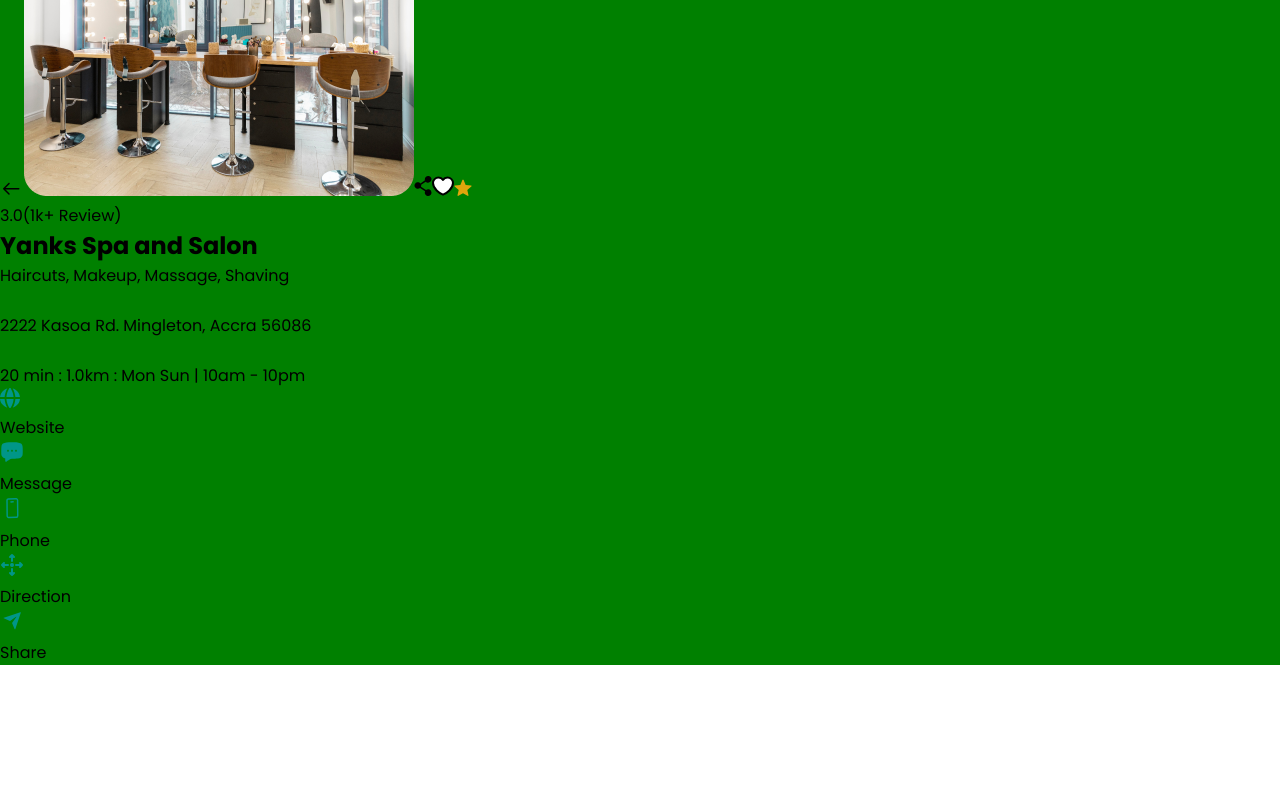
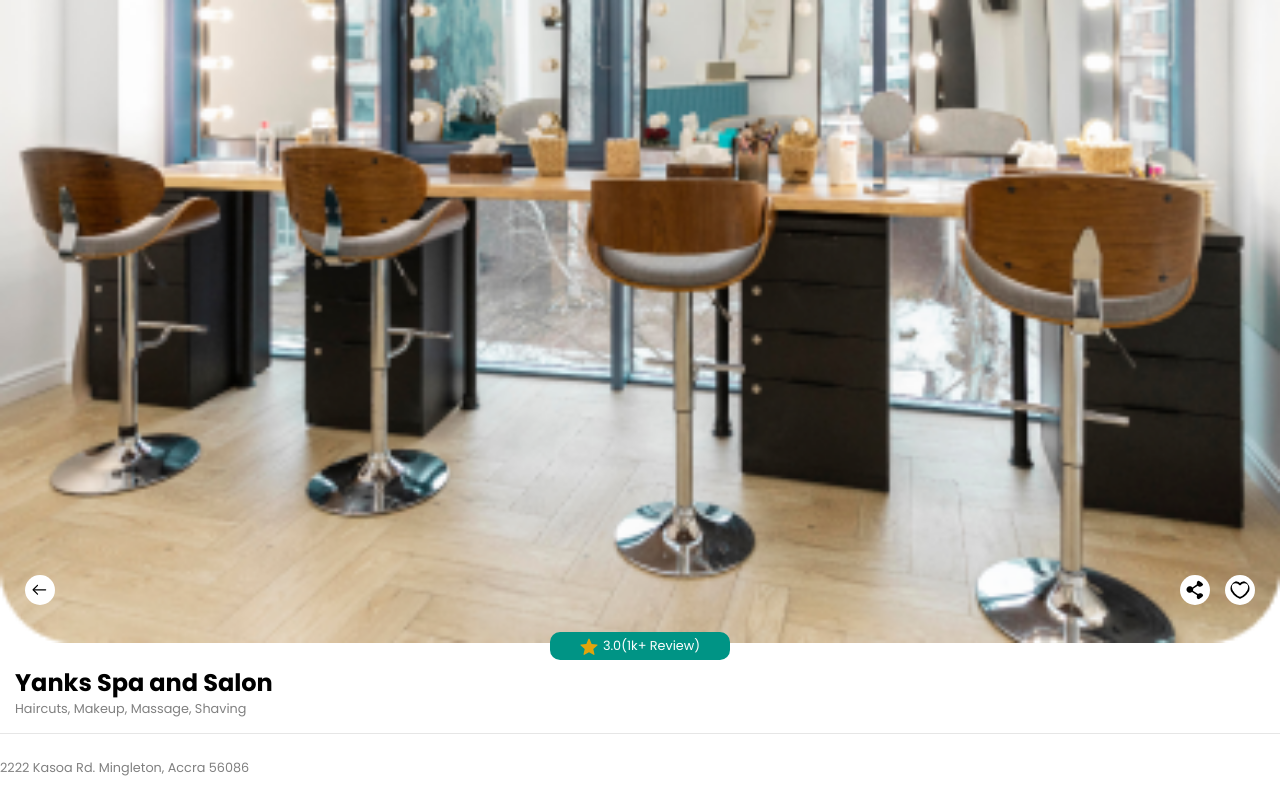
Before and after one commit to BentumYaw001/PynotechBookingApp, a React (Vite) app: page /booknow-screen in a window 1280 px wide. Built offline with nearby package versions, Linux system fonts and the light colour scheme.

Commit message:
book now page intro

```diff
--- a/src/components/Data.jsx
+++ b/src/components/Data.jsx
@@ -239,7 +239,7 @@
   },
   {
     img: phone,
-    title: "Phone",
+    title: "Call",
   },
   {
     img: direction,
@@ -250,3 +250,18 @@
     title: "Share",
   },
 ];
+
+export const SpaList = [
+  {
+    style: "Haircut",
+    type: "30 Types",
+  },
+  {
+    style: "Haircoloring",
+    type: "20 Types",
+  },
+  {
+    style: "Hairwash",
+    type: "12 Types",
+  },
+];
--- a/src/components/SpaIntro.jsx
+++ b/src/components/SpaIntro.jsx
@@ -3,41 +3,25 @@
 import ShareImage from "/src/assets/images/share.svg";
 import BackImage from "/src/assets/images/arrowleft.svg";
 import star from "/src/assets/images/star.svg";
-import { SpaAddress } from "./Data";
+
 function SpaIntro() {
   return (
     <>
       <div className="SpaIntro">
         <div className="SpaRating">
-          <img src={BackImage} alt="" />
-          <img src={StoreImage} alt="" />
-          <img src={ShareImage} alt="" />
-          <img src={LoveImage} alt="" />
+          <img src={BackImage} alt="" className="SpaCommons Left" />
+          <img src={StoreImage} alt="" className="StoreImage" />
+          <img src={ShareImage} alt="" className="SpaCommons Rights" />
+          <img src={LoveImage} alt="" className="SpaCommons Right" />
+        </div>
+        <div className="BookNow SpaReview">
           <img src={star} alt="" />
           <p>3.0(1k+ Review)</p>
         </div>
+      </div>
+      <div className="SpaName">
         <h2>Yanks Spa and Salon</h2>
         <p>Haircuts, Makeup, Massage, Shaving</p>
-        <div className="SpaLocation">
-          <div>
-            <img src="" alt="" />
-            <p>2222 Kasoa Rd. Mingleton, Accra 56086</p>
-          </div>
-          <div>
-            <img src="" alt="" />
-            <p>20 min : 1.0km : Mon Sun | 10am - 10pm</p>
-          </div>
-          {SpaAddress.map((item) => {
-            return (
-              <>
-                <div>
-                  <img src={item.img} alt={item.title} />
-                  <p>{item.title}</p>
-                </div>
-              </>
-            );
-          })}
-        </div>
       </div>
     </>
   );
--- /dev/null
+++ b/src/components/SpaLocation.jsx
@@ -0,0 +1,30 @@
+import { SpaAddress } from "./Data";
+
+function SpaLocation() {
+  return (
+    <>
+      <div className="SpaLocation">
+        <div>
+          <img src="" alt="" />
+          <p>2222 Kasoa Rd. Mingleton, Accra 56086</p>
+        </div>
+        <div>
+          <img src="" alt="" />
+          <p>20 min | 1.0km | Mon Sun | 10am - 10pm</p>
+        </div>
+        {SpaAddress.map((item) => {
+          return (
+            <>
+              <div>
+                <img src={item.img} alt={item.title} />
+                <p>{item.title}</p>
+              </div>
+            </>
+          );
+        })}
+      </div>
+    </>
+  );
+}
+
+export default SpaLocation;
--- /dev/null
+++ b/src/components/SpaServices.jsx
@@ -0,0 +1,27 @@
+import { SpaList } from "./Data";
+
+function SpaServices() {
+  return (
+    <>
+      <div>
+        <h3>
+          Services <span>(12)</span>
+        </h3>
+        {SpaList.map((item) => {
+          return (
+            <>
+              <div>
+                <p>{item.style}</p>
+                <h5>{item.type}</h5>
+              </div>
+            </>
+          );
+        })}
+      </div>
+
+      <div className="BookNow">Book Appointment</div>
+    </>
+  );
+}
+
+export default SpaServices;
--- a/src/index.css
+++ b/src/index.css
@@ -598,12 +598,75 @@
   margin: 15px auto;
   height: 30px;
 }
+
+.ProfileEdit,
+.Profile {
+  height: 100vh;
+  overflow-y: scroll;
+  scrollbar-width: none;
+}
 /* Profile page ends here */
 
 /* book now page starts here */
+.Spa {
+  overflow: scroll;
+  height: 100vh;
+}
+
 .SpaIntro {
-  background-color: green;
-  overflow-y: scroll;
+  display: flex;
+  justify-content: center;
+  position: relative;
+}
+.SpaRating {
+  width: 100%;
+  position: relative;
+}
+
+.SpaCommons {
+  position: absolute;
+  z-index: 3;
+  bottom: 45px;
+  background-color: white;
+  padding: 5px;
+  height: 20px;
+  width: 20px;
+  border-radius: 50%;
+}
+
+.Left {
+  left: 25px;
+}
+
+.Rights {
+  right: 70px;
+}
+
+.Right {
+  right: 25px;
+}
+.StoreImage {
+  width: 100%;
+}
+
+.SpaReview {
+  position: absolute;
+  gap: 5px;
+  bottom: -10px;
+  width: 170px;
+}
+
+.SpaName {
+  padding: 15px;
+  border-bottom: 1px solid hsl(0, 0%, 50%, 0.2);
+}
+
+.Spa p {
+  font-size: 0.8rem;
+  color: gray;
+}
+.SpaReview p {
+  color: white;
 }
 /* book now page ends here */
 
--- a/src/page/BookNow.jsx
+++ b/src/page/BookNow.jsx
@@ -1,9 +1,15 @@
 import SpaIntro from "../components/SpaIntro";
+import SpaLocation from "../components/SpaLocation";
+import SpaServices from "../components/SpaServices";
 
 function BookNowPage() {
   return (
     <>
-      <SpaIntro />
+      <div className="Spa">
+        <SpaIntro />
+        <SpaLocation />
+        <SpaServices />
+      </div>
     </>
   );
 }
--- a/src/page/EditProfile.jsx
+++ b/src/page/EditProfile.jsx
@@ -4,8 +4,10 @@
 function EditProfile() {
   return (
     <>
-      <PictureUpload />
-      <ProfileDetails />
+      <div className="ProfileEdit">
+        <PictureUpload />
+        <ProfileDetails />
+      </div>
     </>
   );
 }
```
